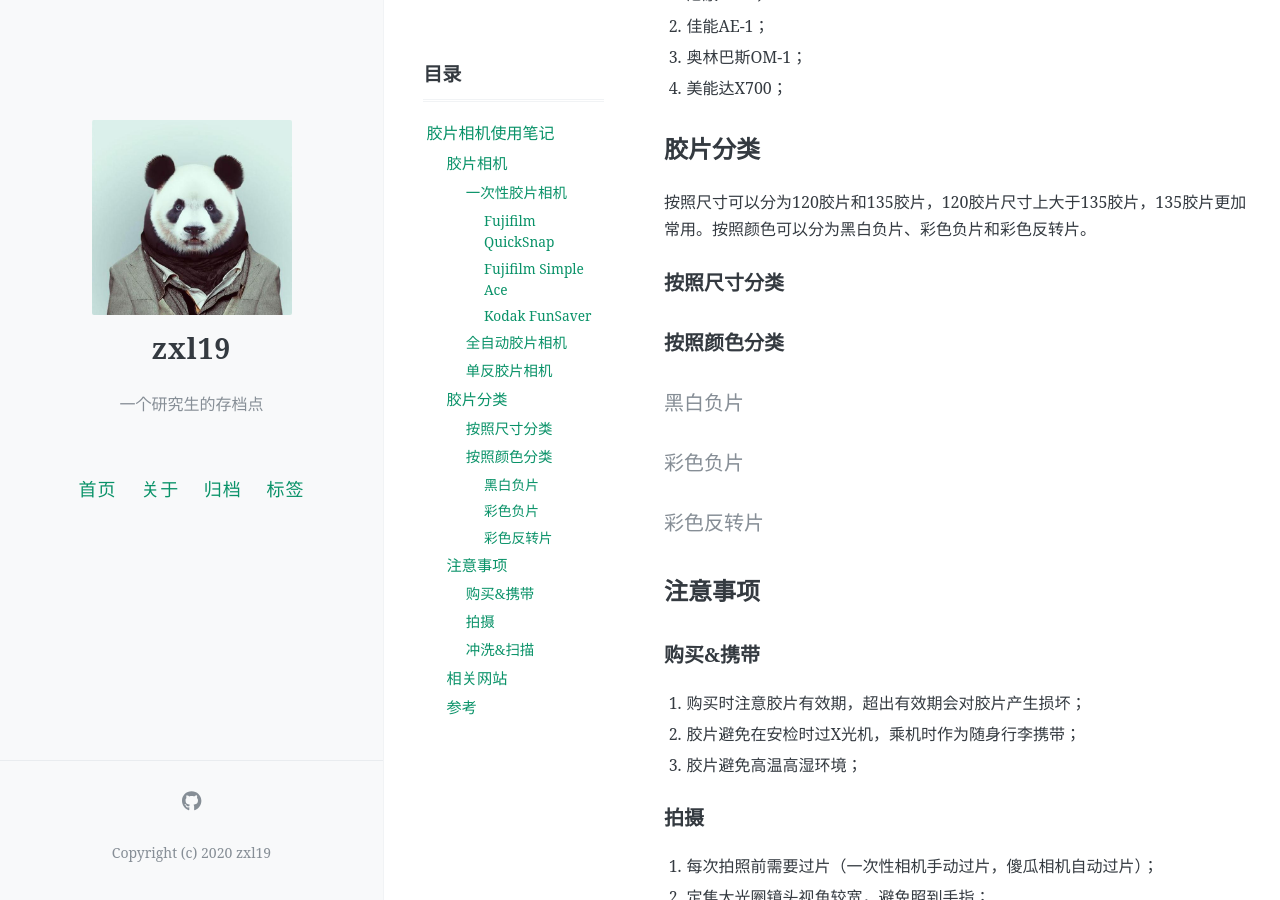
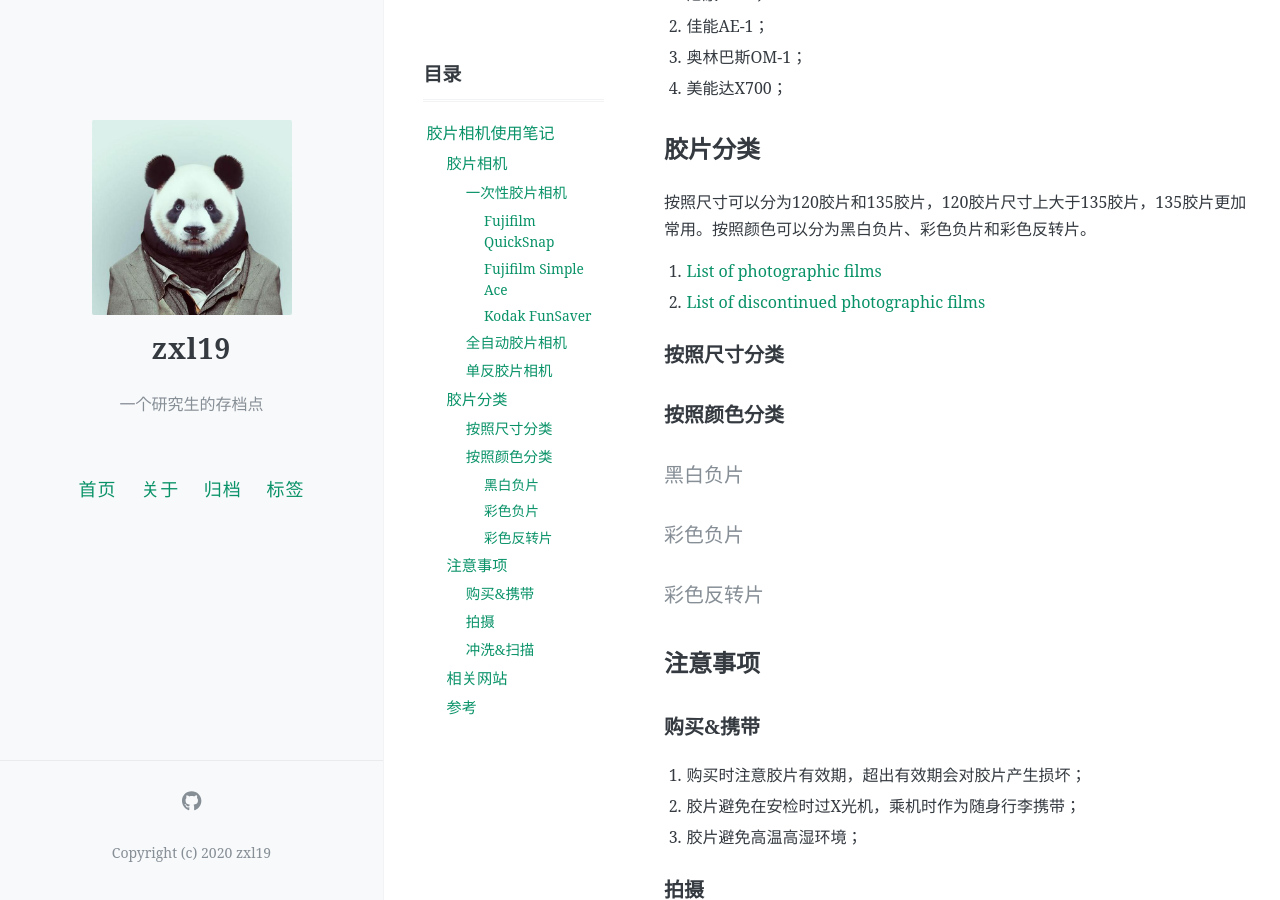
Before and after one commit to zxl19/zxl19.github.io, a Jekyll site: the page built from _posts/2021-09-30-film-camera.md, in a window 1280 px wide and 900 px high, scrolled down 1533 px. Built offline with Jekyll 4.4.1, drawn with Linux system fonts in a browser that asks for light colours; comment, search, counter and statistics services are not loaded.

Commit message:
Update 2021-09-30-film-camera.md

```diff
--- a/_posts/2021-09-30-film-camera.md
+++ b/_posts/2021-09-30-film-camera.md
@@ -67,6 +67,9 @@ pinned: false
 
 按照尺寸可以分为120胶片和135胶片，120胶片尺寸上大于135胶片，135胶片更加常用。按照颜色可以分为黑白负片、彩色负片和彩色反转片。
 
+1. [List of photographic films](https://en.wikipedia.org/wiki/List_of_photographic_films)
+2. [List of discontinued photographic films](https://en.wikipedia.org/wiki/List_of_discontinued_photographic_films)
+
 ### 按照尺寸分类
 
 ### 按照颜色分类
```
